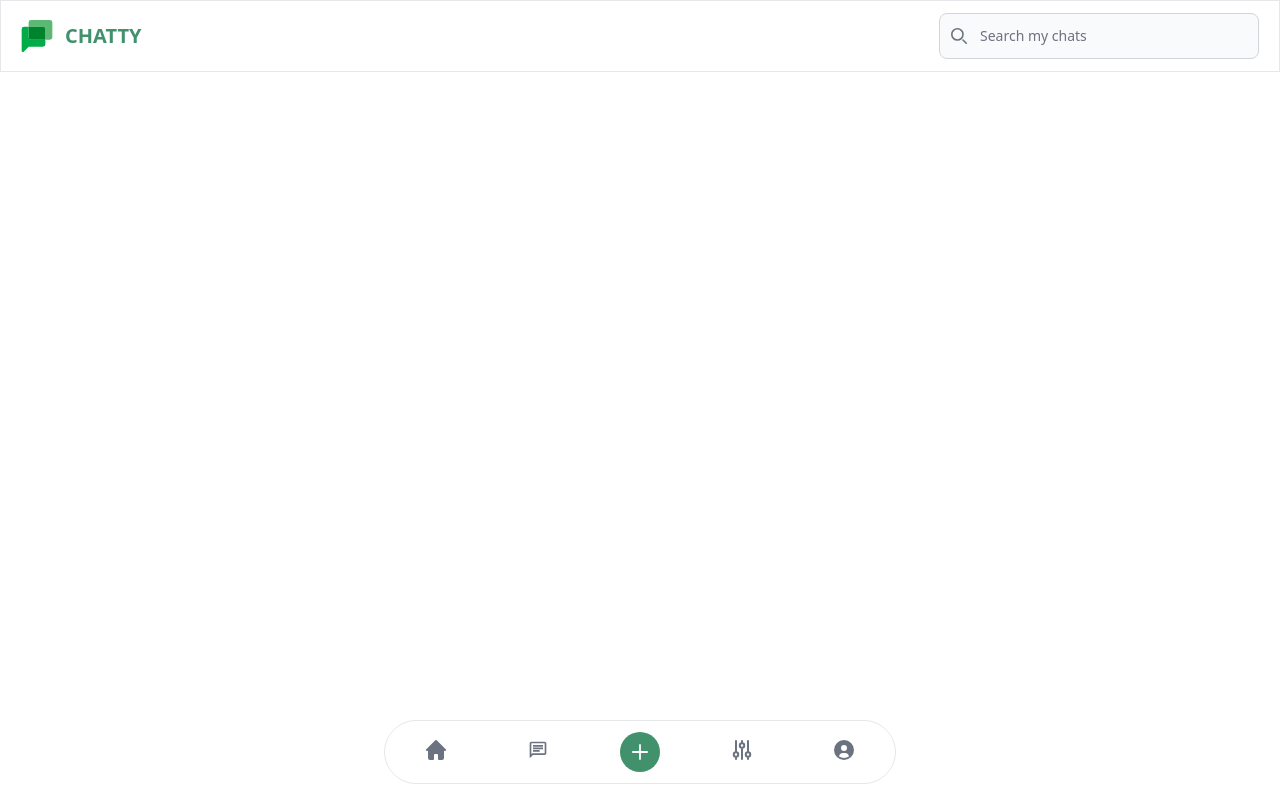
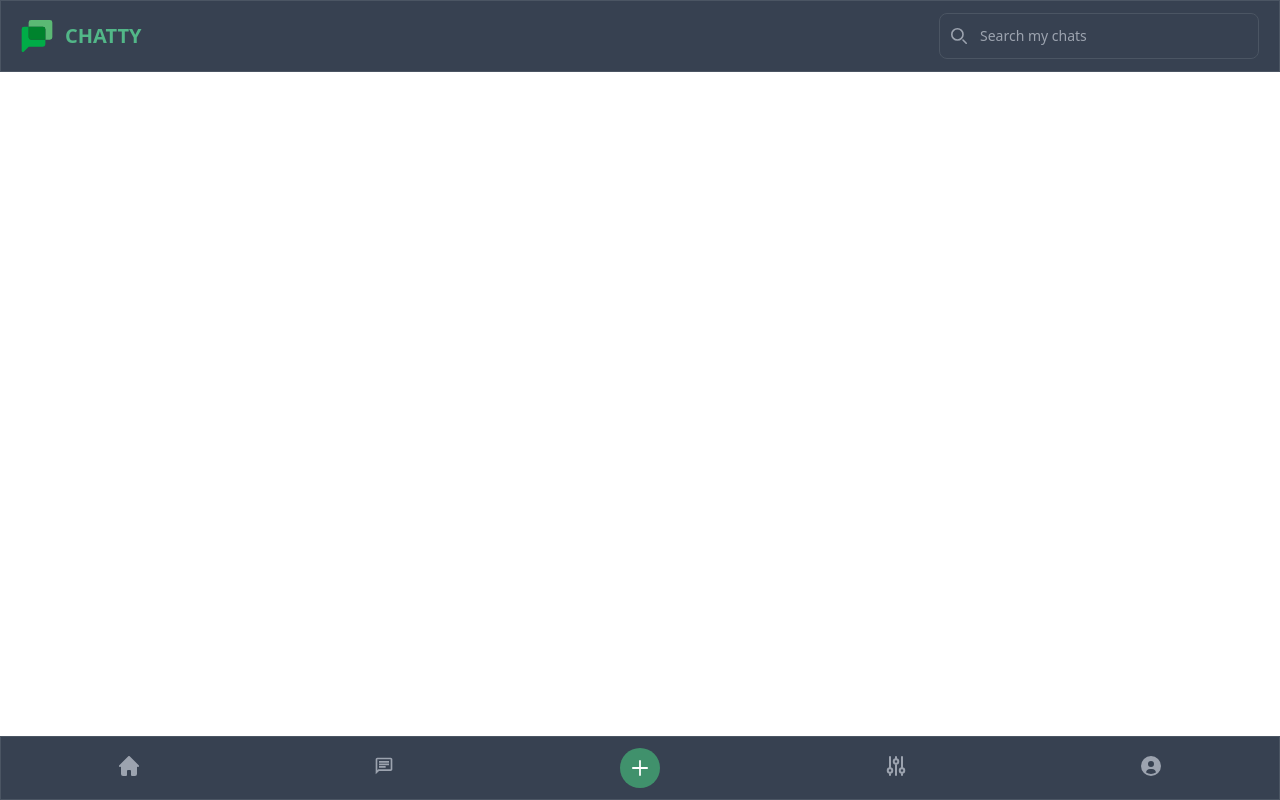
Before and after one commit to CarMi0Proggramer/Chat-App, a React (Vite) app: page / in a window 1280 px wide. Built offline with nearby package versions, Linux system fonts and the light colour scheme.

Commit message:
Chat page changed to Messages , Bottom Navigation's max-w-lg removed

```diff
--- a/index.html
+++ b/index.html
@@ -1,5 +1,5 @@
 <!DOCTYPE html>
-<html lang="en">
+<html lang="en" class="dark">
     <head>
         <meta charset="UTF-8" />
         <link rel="icon" type="image/svg+xml" href="/logo.svg" />
--- a/src/App.tsx
+++ b/src/App.tsx
@@ -3,7 +3,7 @@ import { lazy, Suspense } from "react";
 import Loader from "./components/Loader";
 
 const Home = lazy(() => import("./pages/Home"));
-const Chat = lazy(() => import("./pages/Chat"));
+const Messages = lazy(() => import("./pages/Messages"));
 const Settings = lazy(() => import("./pages/Settings"));
 const Profile = lazy(() => import("./pages/Profile"));
 
@@ -14,7 +14,7 @@ function App() {
                 <Suspense fallback={<Loader />}>
                     <Routes>
                         <Route path="/" element={<Home />} />
-                        <Route path="/messages" element={<Chat />} />
+                        <Route path="/messages" element={<Messages />} />
                         <Route path="/settings" element={<Settings />} />
                         <Route path="/profile" element={<Profile />} />
                     </Routes>
--- a/src/components/BottomNavigation.tsx
+++ b/src/components/BottomNavigation.tsx
@@ -2,8 +2,8 @@ import BottomNavigationTooltip from "./BottomNavigationTooltip";
 
 export default function BottomNavigation() {
     return (
-        <div className="fixed z-50 w-full h-16 max-w-lg -translate-x-1/2 bg-white border border-gray-200 rounded-full bottom-4 left-1/2 dark:bg-gray-700 dark:border-gray-600">
-            <div className="grid h-full max-w-lg grid-cols-5 mx-auto">
+        <div className="fixed z-50 w-full h-16 -translate-x-1/2 bg-white border border-gray-200  bottom-0 left-1/2 dark:bg-gray-700 dark:border-gray-600">
+            <div className="grid h-full grid-cols-5 mx-auto">
                 <BottomNavigationTooltip
                     tooltipId="tooltip-home"
                     title="Home"
--- /dev/null
+++ b/src/components/LoginForm.tsx
@@ -0,0 +1,3 @@
+export default function LoginForm() {
+    return <></>;
+}
--- a/src/pages/Home.tsx
+++ b/src/pages/Home.tsx
@@ -1,5 +1,10 @@
+import LoginForm from "../components/LoginForm";
 import Layout from "../layouts/Layout";
 
 export default function Home() {
-    return <Layout />;
+    return (
+        <Layout>
+            <LoginForm />
+        </Layout>
+    );
 }
```
Also changed, not shown: src/pages/Messages.tsx (renamed from src/pages/Chat.tsx).
